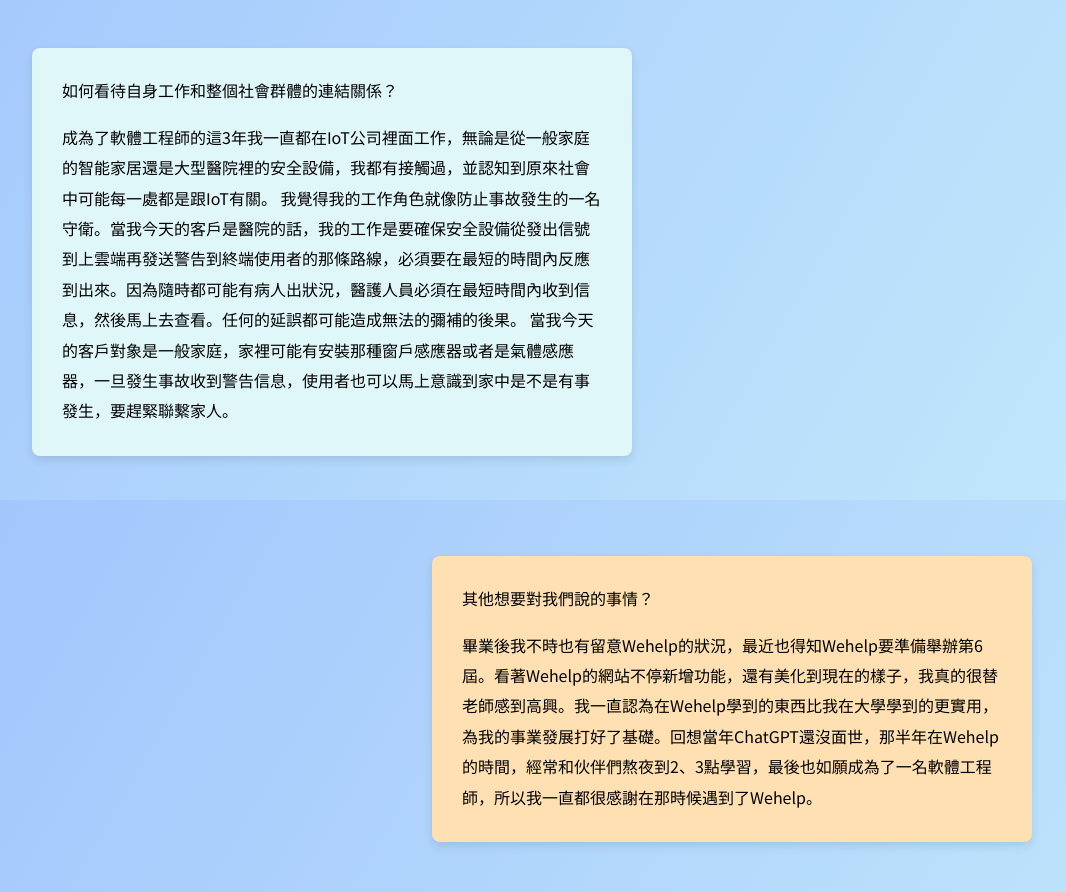
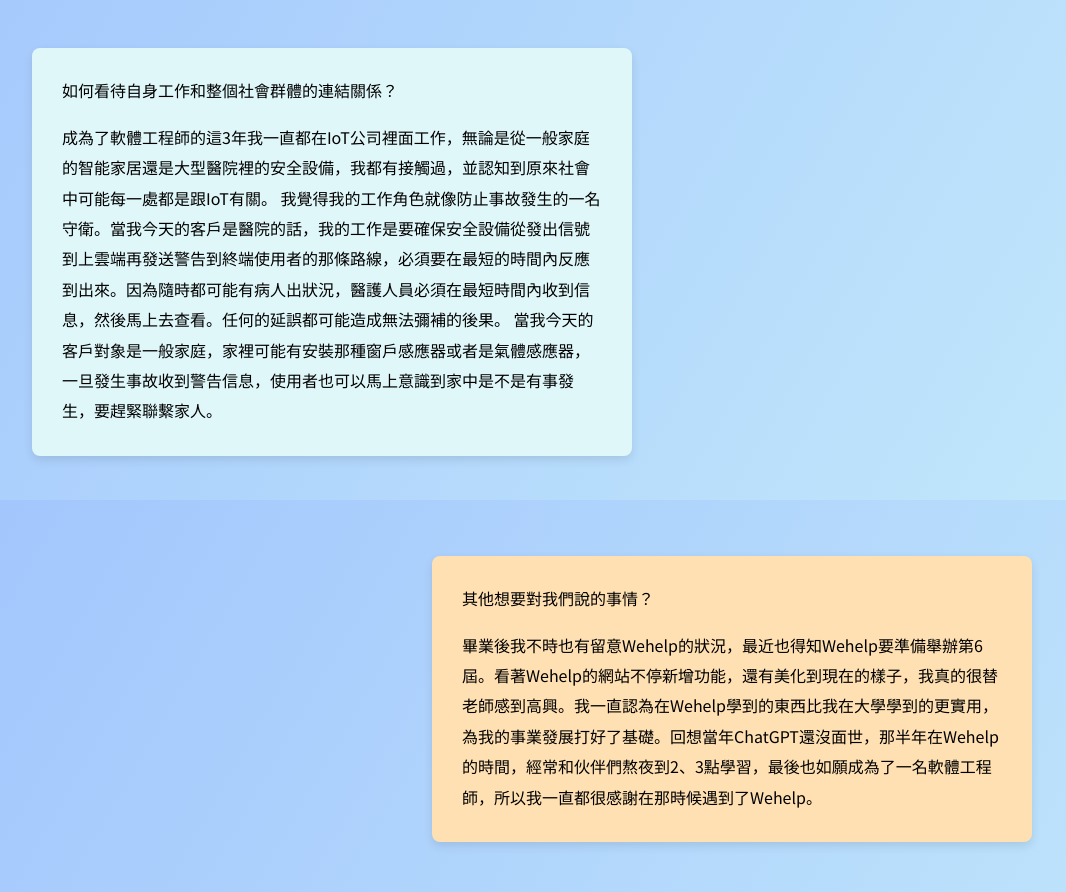
Before and after one commit to itdog1973/wehelpApplication, a plain HTML site: page index.html in a window 1280 px wide. Shown: the part 2700-3592 px from the top of the page, without its empty margins (108-1174 px from the left). Drawn offline with Linux system fonts and the light colour scheme.

Commit message:
fixed: typo4

```diff
--- a/index.html
+++ b/index.html
@@ -113,7 +113,7 @@
           <p class="sub-question">如何看待自身工作和整個社會群體的連結關係？</p>
           <p class="answer">
             成為了軟體工程師的這3年我一直都在IoT公司裡面工作，無論是從一般家庭的智能家居還是大型醫院裡的安全設備，我都有接觸過，並認知到原來社會中可能每一處都是跟IoT有關。
-            我覺得我的工作角色就像防止事故發生的一名守衛。當我今天的客戶是醫院的話，我的工作是要確保安全設備從發出信號到上雲端再發送警告到終端使用者的那條路線，必須要在最短的時間內反應到出來。因為隨時都可能有病人出狀況，醫護人員必須在最短時間內收到信息，然後馬上去查看。任何的延誤都可能造成無法的彌補的後果。
+            我覺得我的工作角色就像防止事故發生的一名守衛。當我今天的客戶是醫院的話，我的工作是要確保安全設備從發出信號到上雲端再發送警告到終端使用者的那條路線，必須要在最短的時間內反應到出來。因為隨時都可能有病人出狀況，醫護人員必須在最短時間內收到信息，然後馬上去查看。任何的延誤都可能造成無法彌補的後果。
             當我今天的客戶對象是一般家庭，家裡可能有安裝那種窗戶感應器或者是氣體感應器，一旦發生事故收到警告信息，使用者也可以馬上意識到家中是不是有事發生，要趕緊聯繫家人。
           </p>
         </div>
```
